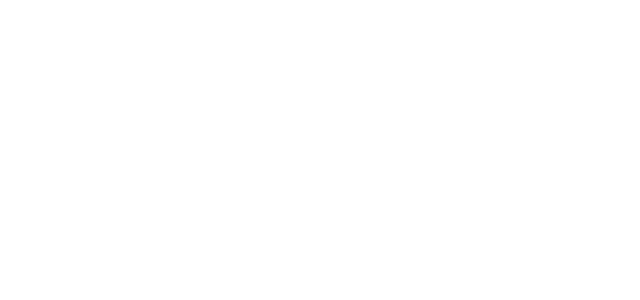
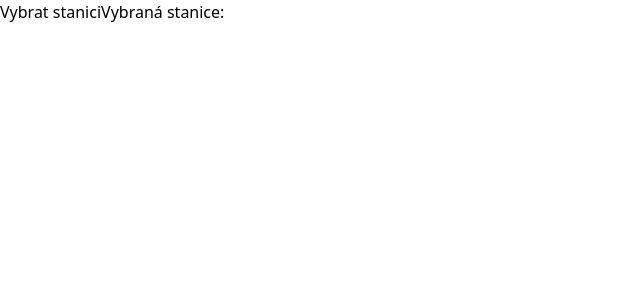
Before and after one commit to Peperman66/RandomStationChooser, a Next.js app: page / in a window 1280 px wide. Shown: the top 300 px of the page, without its empty margins (0-640 px from the left). Built offline with nearby package versions, Linux system fonts and the light colour scheme.

Commit message:
add basic index.tsx

```diff
--- a/pages/index.tsx
+++ b/pages/index.tsx
@@ -1,10 +1,22 @@
 import type { NextPage } from 'next'
-import Head from 'next/head'
-import Image from 'next/image'
+import { useState } from 'react'
+import { stationData } from '../types/stationData'
 
 const Home: NextPage = () => {
+  const [station, setStationData] = useState<stationData>()
+  const getRandomStation = () => {
+    fetch("/api/station/getrandomdata")
+    .then(raw => raw.json())
+    .then(data => {
+      setStationData(data)
+    })
+  }
   return (
-    <></>
+    <>
+      <button onClick={getRandomStation}>Vybrat stanici</button>
+      <span>Vybraná stanice:</span>
+      <span>{station?.name}</span>
+    </>
   )
 }
 
```
